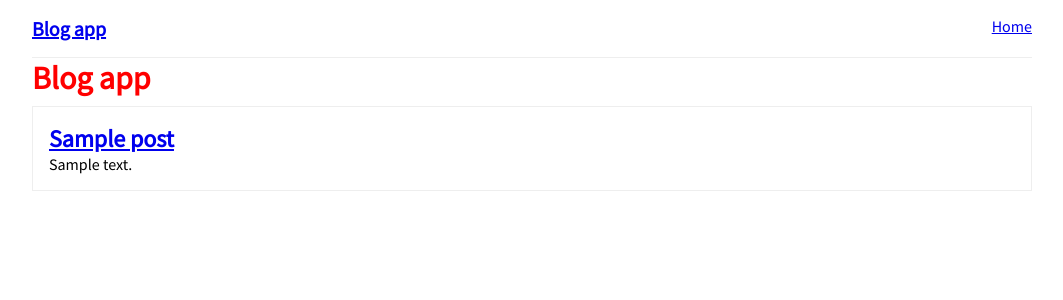
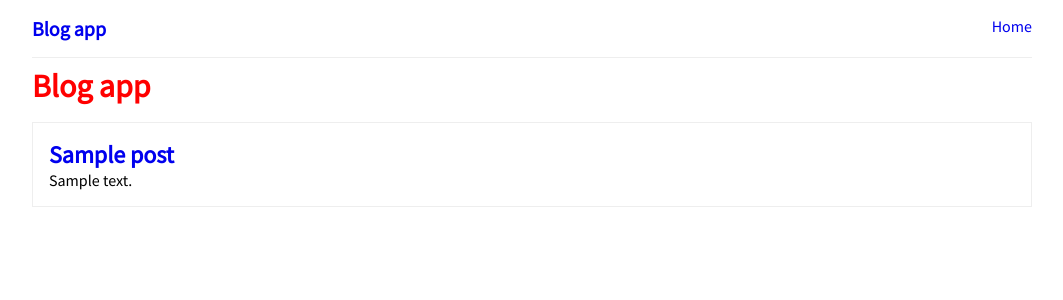
Before and after one commit to paulnyabaro/blog_app, a Django app: page / in a window 1280 px wide. Shown: the top 300 px of the page, without its empty margins (108-1171 px from the left). Run offline with Django 4.2, Linux system fonts and the light colour scheme; tables that the repository leaves empty hold one stand-in row (values such as "Sample post").

Commit message:
Updating styling

```diff
--- a/static/css/style.css
+++ b/static/css/style.css
@@ -5,6 +5,9 @@
 }
 body{
     font-family: 'Source Sans Pro', sans-serif;
+}
+a{
+    text-decoration: none;
 }
 header{
     display: flex;
@@ -26,6 +29,7 @@ header ul{
 }
 h1{
     color: red;
+    margin: 0.5rem 0 1rem;
 }
 .post-entry{
     border:1px solid #0001;
```
